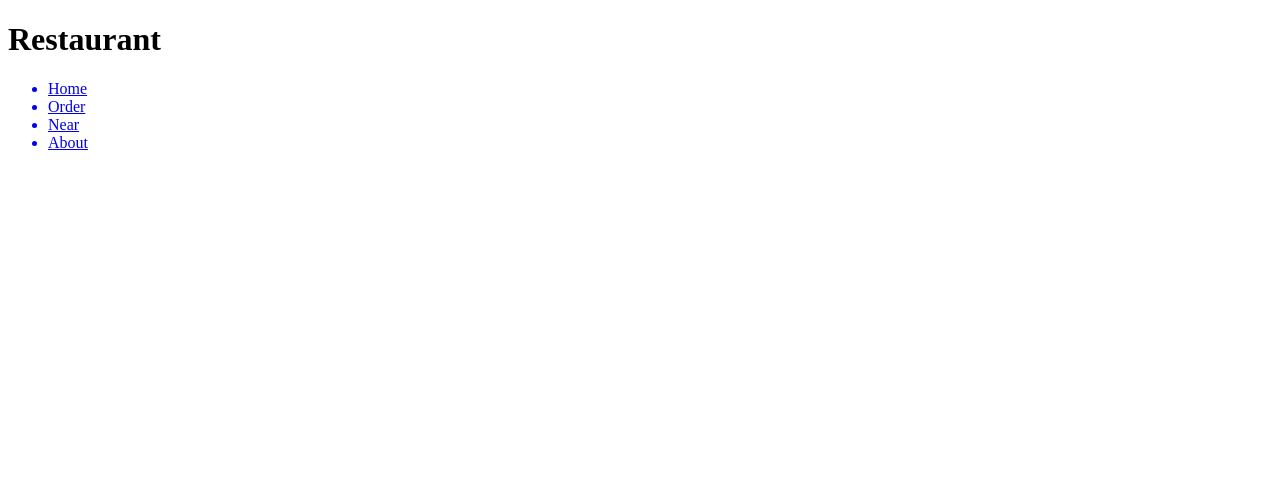
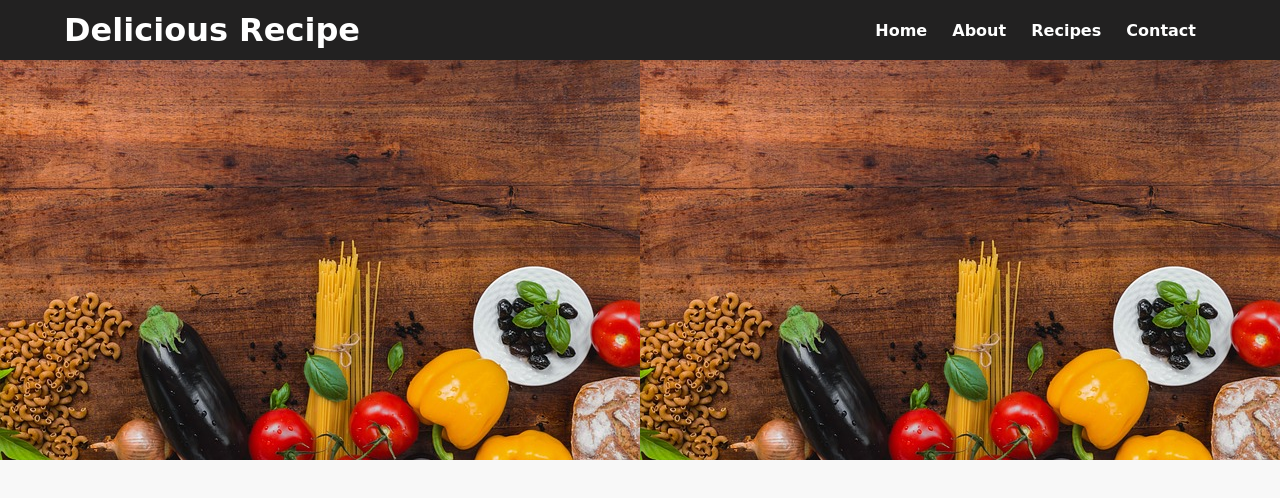
Before and after one commit to HUNAIN882/Responsive-Website-2, a plain HTML site: page index.html in a window 1280 px wide. Drawn offline with Linux system fonts and the light colour scheme.

```diff
--- a/index.html
+++ b/index.html
@@ -3,18 +3,25 @@
 <head>
     <meta charset="UTF-8">
     <meta name="viewport" content="width=device-width, initial-scale=1.0">
-    <title>Document</title>
+    <title>Restaurant</title>
     <link rel="stylesheet" href="style.css">
 </head>
 <body>
-      <h1>Restaurant</h1>
-      <nav>
-        <ul>
-            <a href="#"><li>Home</li></a>
-            <a href="#"><li>Order</li></a>
-            <a href="#"><li>Near</li></a>
-            <a href="#"><li>About</li></a>
-        </ul>
-      </nav>
+      <header>
+        <div class="container">
+          <h1 class="logo">Delicious Recipe</h1>
+          <nav>
+            <ul class="nav-list">
+                <li>Home</li>
+                <li>About</li>
+                <li>Recipes</li>
+                <li>Contact</li>
+            </ul>
+          </nav>
+        </div>
+      </header>
+      <section class="hero">
+
+      </section>
 </body>
 </html>
--- a/style.css
+++ b/style.css
@@ -0,0 +1,37 @@
+* {
+    margin: 0;
+    padding: 0;
+    box-sizing: border-box;
+    font-family: "Nerko One", cursive;
+}
+body {
+    width: 100%;
+    min-height: 100vh;
+    background: #f8f8f8;
+}
+header {
+    height: 60px;
+    width: 100%;
+    background: #222121;
+    color: white;
+    display: flex;
+    align-items: center;
+}
+.container {
+    width: 90%;
+    margin: 0 auto;
+    display: flex;
+    align-items: center;
+    justify-content: space-between;
+}
+nav ul li {
+    list-style: none;
+    display: inline;
+    margin-right: 20px;
+    font-weight: 600;
+}
+.hero {
+    width: 100%;
+    height: 400px;
+    background: url(images/heo-image.jpg);
+}
```
Also changed, not shown: images/dish-1.jpg (added), images/dish-2.jpg (added), images/dish-3.jpg (added), images/dish-4.jpg (added), images/fish-dish.jpg (added), images/heo-image.jpg (added), images/logo.png (added), images/menu.jpg (added).
